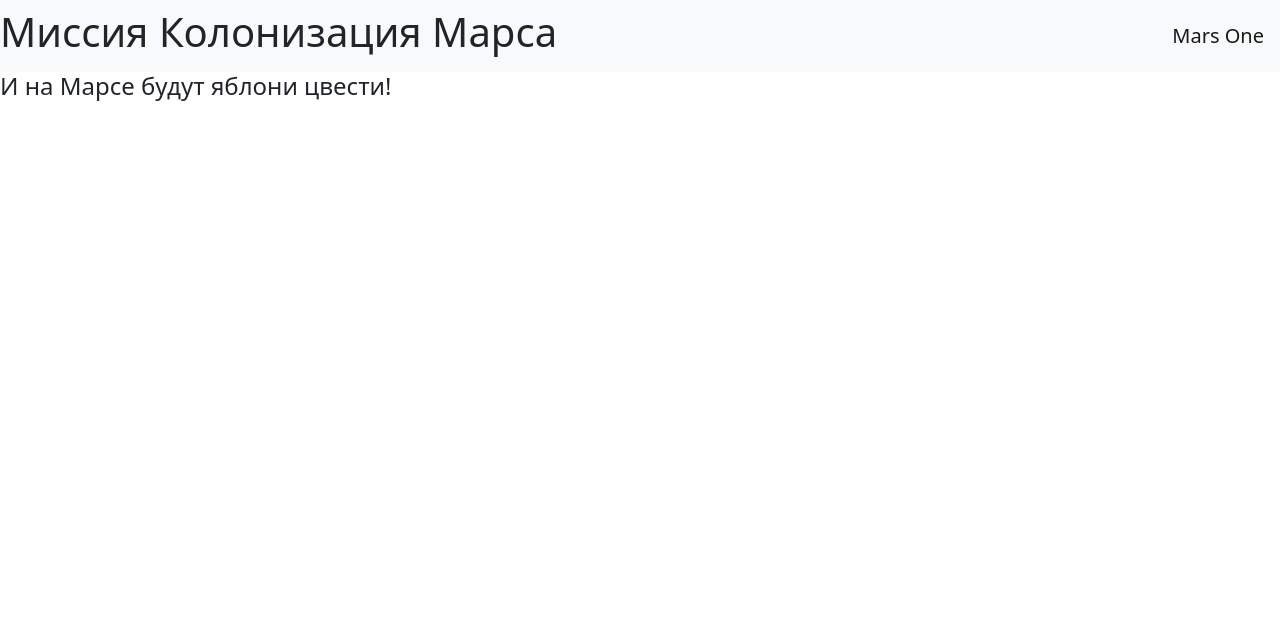
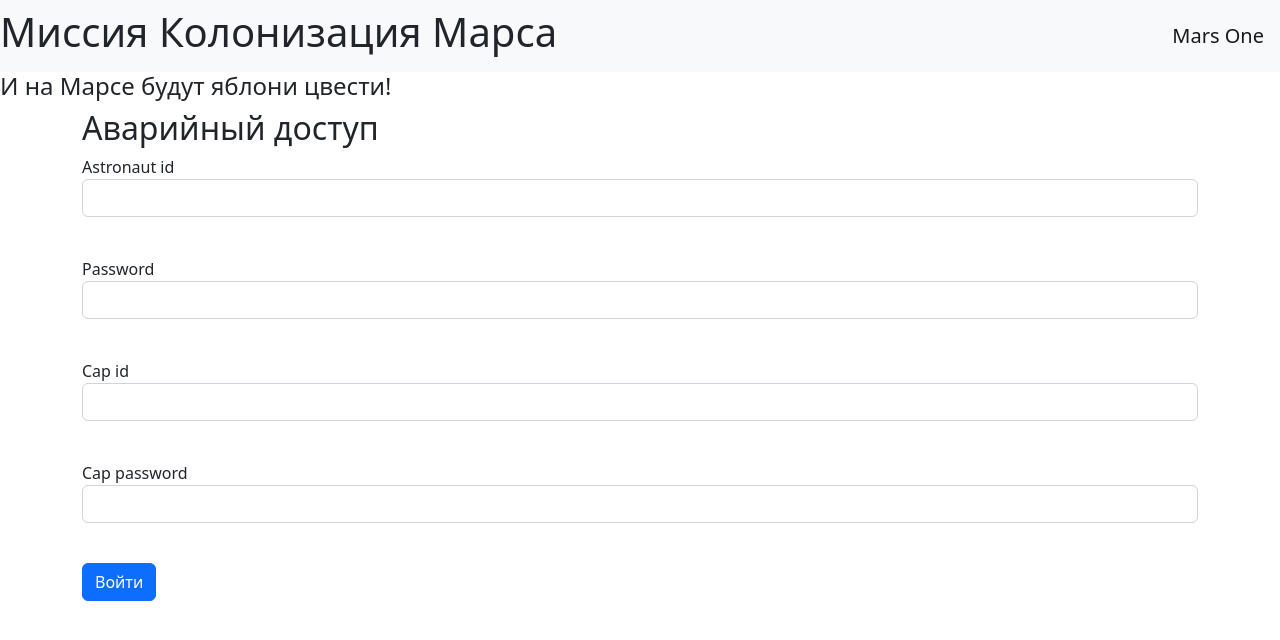
Before and after one commit to S9ten/mars-web3, a Flask app: page /login in a window 1280 px wide. Shown: the top 640 px of the page. Run offline with Flask 2, Linux system fonts and the light colour scheme.

Commit message:
double_protect

```diff
--- /dev/null
+++ b/form/login_form.py
@@ -0,0 +1,11 @@
+from flask_wtf import FlaskForm
+from wtforms import StringField, PasswordField, BooleanField, SubmitField
+from wtforms.validators import DataRequired
+
+
+class LoginForm(FlaskForm):
+    id_ast = StringField('Astronaut id', validators=[DataRequired()])
+    password_ast = PasswordField('Password', validators=[DataRequired()])
+    id_cap = StringField('Cap id', validators=[DataRequired()])
+    password_cap = PasswordField('Cap password', validators=[DataRequired()])
+    submit = SubmitField('Войти')
--- a/main.py
+++ b/main.py
@@ -1,8 +1,11 @@
 from flask import Flask, url_for, request, render_template
+from werkzeug.utils import redirect
+
+from form.login_form import LoginForm
 
 app = Flask(__name__)
 
-
+app.config['SECRET_KEY'] = 'yandexlyceum_secret_key'
 @app.route('/<title>')
 @app.route('/index')
 @app.route('/index/<title>')
@@ -218,6 +221,12 @@ def answer():
              'motivation': "money",
              'ready': "yes"}
     return render_template('auto_answer.html', **param)
+@app.route('/login', methods=['GET', 'POST'])
+def login():
+    form = LoginForm()
+    if form.validate_on_submit():
+        return redirect('/success')
+    return render_template('login.html', title='Авторизация', form=form)
 
 
 if __name__ == '__main__':
--- /dev/null
+++ b/templates/login.html
@@ -0,0 +1,50 @@
+{% extends "base.html" %}
+
+{% block content %}
+
+<form action="" method="post" novalidate>
+    {{ form.hidden_tag() }}
+    <h2 class="avr">Аварийный доступ</h2>
+    <p>
+        {{ form.id_ast.label }}<br>
+        {{ form.id_ast(class="form-control") }}<br>
+        {% for error in form.id_ast.errors %}
+            <div class="alert alert-danger" role="alert">
+                {{ error }}
+            </div>
+            {% endfor %}
+    </p>
+
+    <p>
+        {{ form.password_ast.label }}<br>
+        {{ form.password_ast(class="form-control", type="password") }}<br>
+        {% for error in form.password_ast.errors %}
+            <div class="alert alert-danger" role="alert">
+                {{ error }}
+            </div>
+            {% endfor %}
+    </p>
+
+    <p>
+        {{ form.id_cap.label }}<br>
+        {{ form.id_cap(class="form-control") }}<br>
+        {% for error in form.id_cap.errors %}
+            <div class="alert alert-danger" role="alert">
+                {{ error }}
+            </div>
+            {% endfor %}
+    </p>
+
+    <p>
+        {{ form.password_cap.label }}<br>
+        {{ form.password_cap(class="form-control", type="password") }}<br>
+        {% for error in form.password_cap.errors %}
+            <div class="alert alert-danger" role="alert">
+                {{ error }}
+            </div>
+            {% endfor %}
+    </p>
+
+    <p>{{ form.submit(type="submit", class="btn btn-primary") }}</p>
+</form>
+{% endblock %}
```
Also changed, not shown: static/css/style.css (+9 -3 lines).
